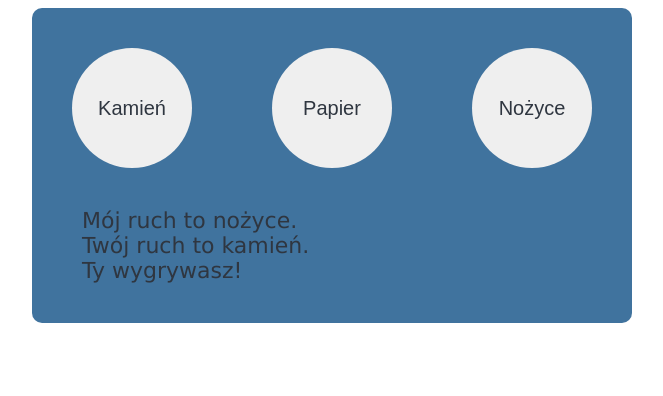
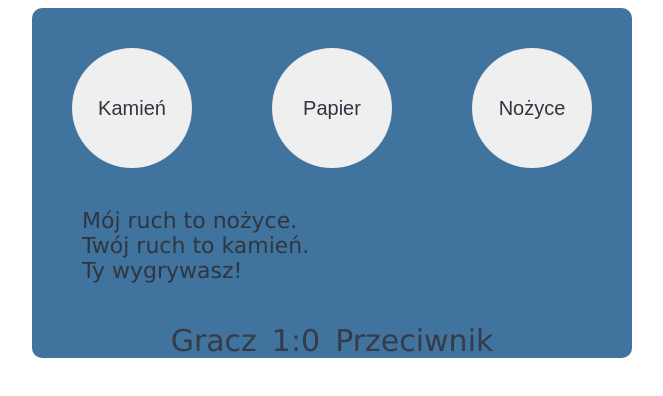
Before and after one commit to evacu8/javascript-prework, a website: page index.html in a window 1280 px wide. Both pictures are taken after a click on the button "Kamień". Shown: the whole page, without its empty margins (308-971 px from the left). Drawn offline with Linux system fonts and the light colour scheme.

Commit message:
Add score counter

```diff
--- a/index.html
+++ b/index.html
@@ -13,6 +13,13 @@
             <button id="play-scissors" type="button">Nożyce</button>
         </div>
 		<div id="messages"></div>
+		<div id="result">
+			<div class="player-computer">Gracz</div>
+			<div id="player-score">0</div>
+			<div>:</div>
+			<div id="computer-score">0</div>
+			<div class="player-computer">Przeciwnik</div>
+		</div>
 	</div>
 	<script src="js/functions.js"></script>
 	<script src="js/script.js"></script>
--- a/js/script.js
+++ b/js/script.js
@@ -1,4 +1,5 @@
-
+let playerResult = 0;
+let computerResult = 0;
 
 function playGame(playerInput) {
     clearMessages();
@@ -21,22 +22,22 @@ function playGame(playerInput) {
             printMessage('Remis!');
         } else if (argComputerMove = 'kamień' && argPlayerMove == 'papier' || argComputerMove == 'papier' && argPlayerMove == 'nożyce' || argComputerMove == 'nożyce' && argPlayerMove == 'kamień') {
             printMessage('Ty wygrywasz!');
+            playerResult++;
+            document.getElementById('player-score').innerHTML = playerResult;
         } else if (argPlayerMove !== 'kamień' && argPlayerMove !== 'papier' && argPlayerMove !== 'nożyce') {
             printMessage('Niepoprawny ruch! Spróbuj jeszcze raz.');
         } else {
             printMessage('Przegrywasz!');
+            computerResult++;
+            document.getElementById('computer-score').innerHTML = computerResult;
         }
     }
 
     let randomNumber = Math.floor(Math.random() * 3 + 1);
 
-    console.log(`Wylosowana liczba to ${randomNumber}`);
-
     let computerMove = getMoveName(randomNumber);
 
     printMessage(`Mój ruch to ${computerMove}.`);
-
-    console.log(`Gracz wpisał ${playerInput}.`);
 
     let playerMove = getMoveName(playerInput);
 
--- a/sass/style.scss
+++ b/sass/style.scss
@@ -57,3 +57,15 @@ button {
     color: #2f3640;
     padding-bottom: 40px;
 }
+
+#result {
+    display: flex;
+    flex-wrap: nowrap;
+    justify-content: center;
+    font-size: 30px;
+    color: #353b48;
+}
+
+.player-computer {
+    padding: 0 15px;
+}
```
Also changed, not shown: css/style.css, 1 other file.
